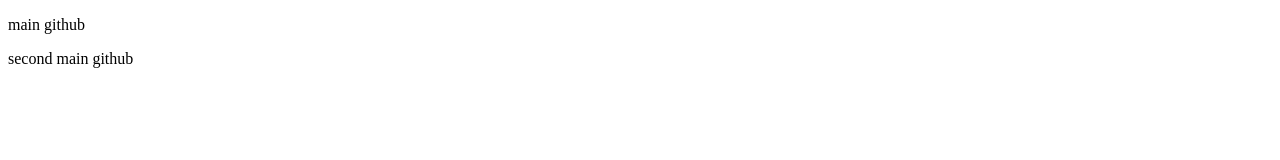
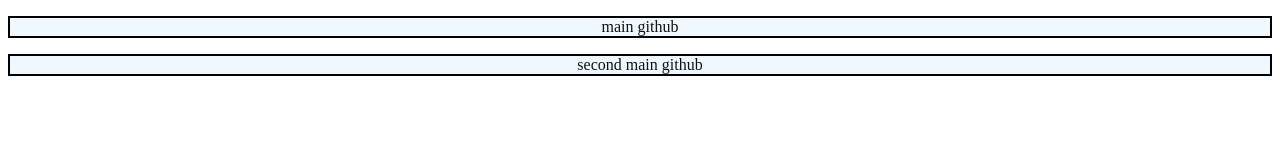
Before and after one commit to saimkhan110/Github11, a plain HTML site: page index.html in a window 1280 px wide. Drawn offline with Linux system fonts and the light colour scheme.

Commit message:
frist commit im main 2

```diff
--- a/index.html
+++ b/index.html
@@ -4,6 +4,7 @@
     <meta charset="UTF-8">
     <meta name="viewport" content="width=device-width, initial-scale=1.0">
     <title>Document</title>
+    <link rel="stylesheet" href="style.css">
 </head>
 <body>
     <p>main github</p>
--- /dev/null
+++ b/style.css
@@ -0,0 +1,6 @@
+p{
+    color: rgb(17, 17, 16);
+    border: 2px solid black;
+    text-align: center;
+    background-color: aliceblue;
+}
```
